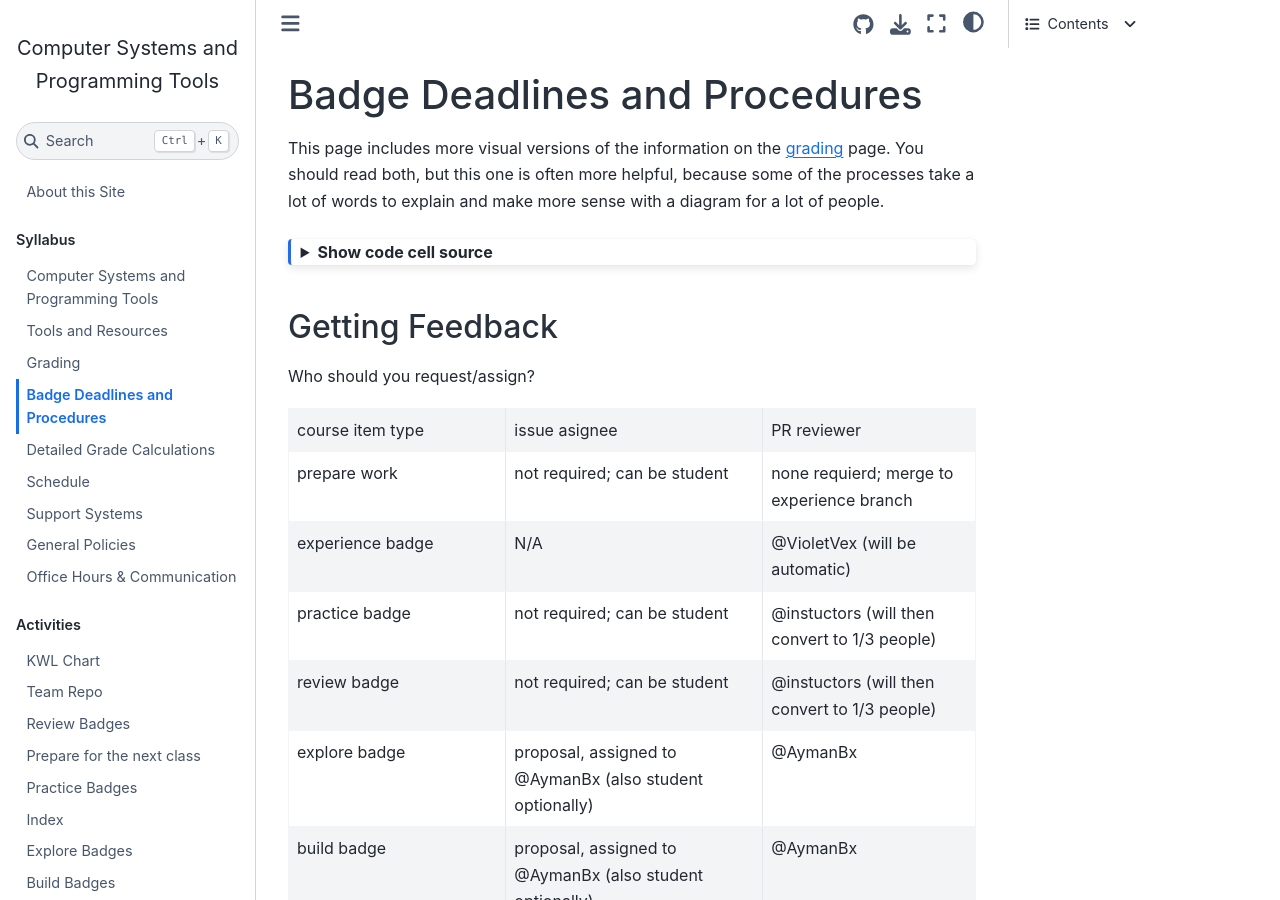
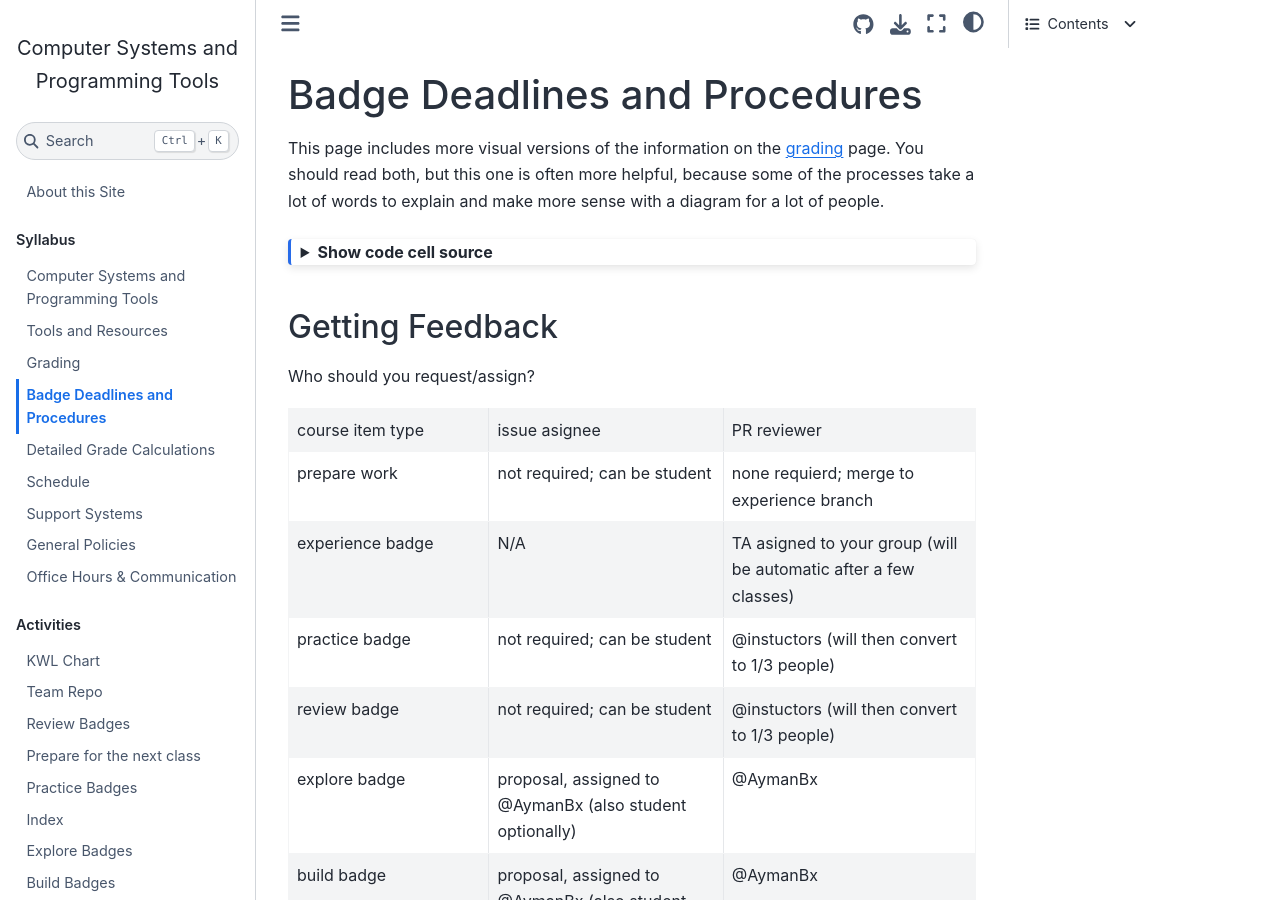
Before and after one commit to compsys-progtools/spring2025, a Jupyter Book: the page built from syllabus/badges.md, in a window 1280 px wide and 900 px high. Built offline with Jupyter Book 1.0.4 settings and Sphinx 7.4.7 and the Sphinx Book theme 1.1.4, drawn with Linux system fonts in a browser that asks for light colours; pages that are not in the unit, such as notebooks, are missing from menus; part of the change alters nothing that is shown.

````diff
--- a/syllabus/badges.md
+++ b/syllabus/badges.md
@@ -4,7 +4,7 @@ jupytext:
     extension: .md
     format_name: myst
     format_version: 0.13
-    jupytext_version: 1.15.1
+    jupytext_version: 1.16.4
 kernelspec:
   display_name: Python 3 (ipykernel)
   language: python
@@ -17,6 +17,7 @@ This page includes more visual versions of the information on the [grading](grad
 
 ```{code-cell} ipython3
 :tags: [hide-input]
+
 %matplotlib inline
 import os
 from datetime import date,timedelta
@@ -29,6 +30,8 @@ from myst_nb import glue
 # for display on the course website, since Python is not the main outcome of this course
 # import constants from cspt
 from cspt import CourseDates
+import warnings
+warnings.simplefilter(action='ignore', category=FutureWarning)
 
 course_dates = CourseDates()
 
@@ -46,34 +49,29 @@ today = date.today()
 start_deadline = date.today() - timedelta(7)
 complete_deadline = date.today() - timedelta(14)
 
+#  created indexing bools with casting types first, then reuse them throughout below
+before_today = pd.to_datetime(badge_target_df['date']) <=pd.to_datetime(today)
+before_start = pd.to_datetime(badge_target_df['date']) <=pd.to_datetime(start_deadline)
+before_complete = pd.to_datetime(badge_target_df['date']) <=pd.to_datetime(complete_deadline)
+before_penalty = pd.to_datetime(badge_target_df['date']) <=pd.to_datetime(course_dates.penalty_free_end)
+badge_target_df['experience'][past_dates] = 'eligible'
 # mark eligible experience badges
-badge_target_df['experience'][date.fromisoformat(badge_target_df['date']) <= today] = 'eligible'
 # mark targets, cascading from most recent to oldest to not have to check < and >
-badge_target_df['review_target'][badge_target_df['date'] <= today] = 'active'
-badge_target_df['practice_target'][badge_target_df['date'] <= today] = 'active'
-badge_target_df['review_target'][badge_target_df['date']
-                          <= start_deadline] = 'started'
-badge_target_df['practice_target'][badge_target_df['date']
-                            <= start_deadline] = 'started'
-badge_target_df['review_target'][badge_target_df['date']
-                          <= complete_deadline] = 'completed'
-badge_target_df['practice_target'][badge_target_df['date']
-                            <= complete_deadline] = 'completed'
+badge_target_df['review_target'][before_today] = 'active'
+badge_target_df['practice_target'][before_today] = 'active'
+badge_target_df['review_target'][before_start] = 'started'
+badge_target_df['practice_target'][before_start] = 'started'
+badge_target_df['review_target'][before_complete] = 'completed'
+badge_target_df['practice_target'][before_complete] = 'completed'
 # mark enforced deadlines
-badge_target_df['review'][badge_target_df['date'] <= today] = 'active'
-badge_target_df['practice'][badge_target_df['date'] <= today] = 'active'
-badge_target_df['review'][badge_target_df['date']
-                          <= start_deadline] = 'started'
-badge_target_df['practice'][badge_target_df['date']
-                            <= start_deadline] = 'started'
-badge_target_df['review'][badge_target_df['date']
-                          <= complete_deadline] = 'completed'
-badge_target_df['practice'][badge_target_df['date']
-                            <= complete_deadline] = 'completed'
-badge_target_df['review'][badge_target_df['date']
-                          <= penalty_free_end] = 'penalty free'
-badge_target_df['practice'][badge_target_df['date']
-                          <= penalty_free_end] = 'penalty free'
+badge_target_df['review'][past_dates] = 'active'
+badge_target_df['practice'][past_dates] = 'active'
+badge_target_df['review'][before_start] = 'started'
+badge_target_df['practice'][before_start] = 'started'
+badge_target_df['review'][before_complete] = 'completed'
+badge_target_df['practice'][before_complete] = 'completed'
+badge_target_df['review'][before_penalty] = 'penalty free'
+badge_target_df['practice'][before_penalty] = 'penalty free'
 
 # convert to numbers and set dates as index for heatmap compatibility
 status_numbers_hm = {status:i+1 for i,status in enumerate(['future','eligible','active','penalty free','started','completed'])}
@@ -122,7 +120,7 @@ Who should you request/assign?
   - none requierd; merge to experience branch
 * - experience badge
   - N/A
-  - @VioletVex (will be automatic)
+  - TA asigned to your group (will be automatic after a few classes)
 * - practice badge
   - not required; can be student
   - @instuctors (will then convert to 1/3 people)
@@ -272,7 +270,6 @@ Where the "approved" tag represents and approving reivew on the PR.
 
 
 You can, once you know how, do this offline and do the merge with in the CLI instead of with a PR.
-
 
 +++
 
````
